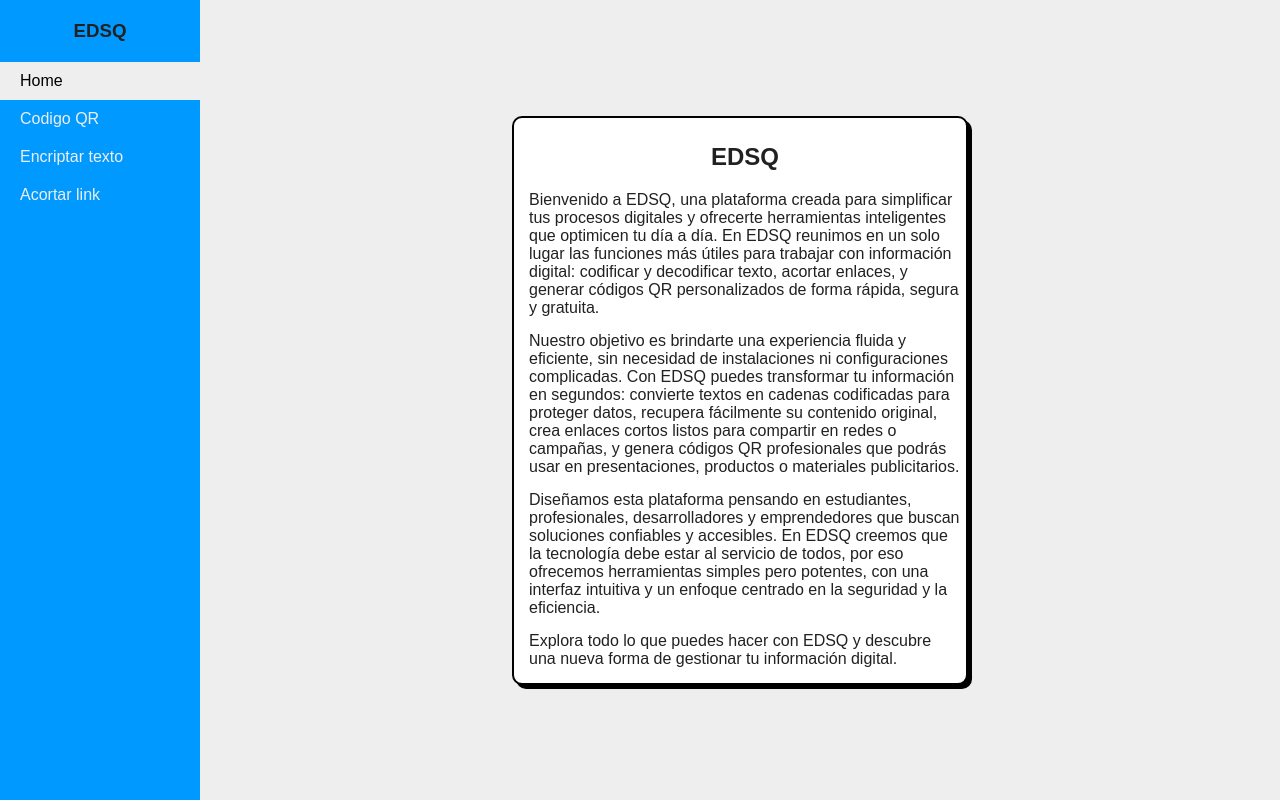
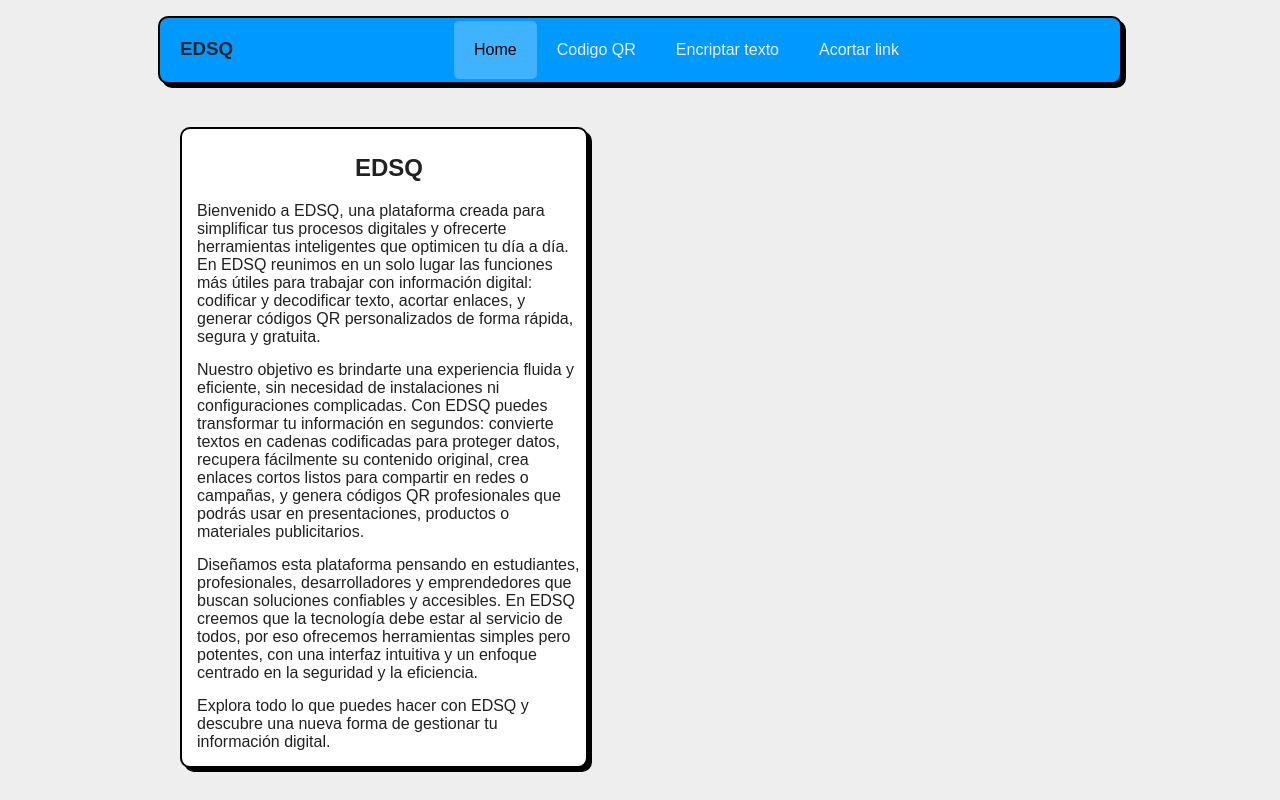
Before and after one commit to jhonatan-jaimes/front-crypt, a React (Vite) app: page / in a window 1280 px wide. Built offline with nearby package versions, Linux system fonts and the light colour scheme; no server answers.

Commit message:
Cambios pagina general

```diff
--- a/src/App.css
+++ b/src/App.css
@@ -1,5 +1,6 @@
 .containApp {
   width: 100%;
-  height: 100vh;
-  display: flex;
+  height: 98vh;
+  padding-top: 2vh;
+  background-color: #eee;
 }
--- a/src/assets/component/form/Form.module.css
+++ b/src/assets/component/form/Form.module.css
@@ -6,7 +6,7 @@
 }
 
 .contain {
-  width: 40%;
+  width: 50%;
   min-width: 240px;
   padding: 10px;
   border: 2px solid black;
--- a/src/assets/component/nav/Nav.module.css
+++ b/src/assets/component/nav/Nav.module.css
@@ -1,42 +1,44 @@
 .navContain {
-  width: 15vw;
-  min-width: 200px;
-  min-height: 100vh;
+  height: 8vh;
+  width: 75%;
   background-color: #09f;
+  display: flex;
+  margin: auto;
+  border: 2px solid black;
+  box-shadow: 4px 4px 0px black;
+  border-radius: 10px;
+}
+
+.navLinkCont {
+  display: flex;
+  margin: auto;
 }
 
 .linkNav {
   color: #eee;
-  padding-left: 20px;
   cursor: pointer;
-  padding-top: 10px;
-  padding-bottom: 10px;
+  padding: 20px;
   text-decoration: none;
-  display: block;
 }
 
 .linkNavSelect {
-  background-color: #eee;
   color: #000;
-  padding-left: 20px;
   cursor: pointer;
-  padding-top: 10px;
-  padding-bottom: 10px;
+  background-color: rgb(255, 255, 255, 25%);
+  border-radius: 5px;
+  padding: 20px;
   text-decoration: none;
-  display: block;
 }
 
 .linkNavSelect:hover {
-  background-color: #eee;
-  color: #09f;
+  color: #555;
 }
 
 .linkNav:hover {
-  background-color: #eee;
-  color: #000;
+  color: #555;
 }
 
 .tituloNav {
   padding: 20px;
-  text-align: center;
+  align-items: center;
 }
--- a/src/assets/component/nav/NavComponent.jsx
+++ b/src/assets/component/nav/NavComponent.jsx
@@ -20,7 +20,10 @@ const NavComponent = ({ tipo }) => {
   };
   return (
     <section className={styles.navContain}>
+      <div>
         <h1 className={styles.tituloNav}>EDSQ</h1>
+      </div>
+      <div className={styles.navLinkCont}>
         <LinkComponent
           to="/"
           name="Home"
@@ -45,6 +48,7 @@ const NavComponent = ({ tipo }) => {
           className={handleMode("shorter")}
           onClick={() => changeMode("shorter")}
         />
+      </div>
     </section>
   );
 };
--- a/src/assets/component/short-form/Short.module.css
+++ b/src/assets/component/short-form/Short.module.css
@@ -1,5 +1,5 @@
 .divForm {
-    width: 40%;
+    width: 50%;
     min-width: 240px;
     padding: 10px;
     border: 2px solid black;
--- a/src/assets/pages/crypto-page/Crypto.module.css
+++ b/src/assets/pages/crypto-page/Crypto.module.css
@@ -1,6 +1,7 @@
 .cryptoContain {
-  width: 85%;
-  height: 100vh;
+  margin-top: 10px;
+  width: 60%;
+  height: calc(90vh - 14px);
   align-content: center;
   background-color: #eee;
 }
--- a/src/assets/pages/home-page/Home.module.css
+++ b/src/assets/pages/home-page/Home.module.css
@@ -1,12 +1,13 @@
 .pageGeneral {
     background-color: #eeeeee;
-    width: 85%;
-    height: 100vh;
+    margin-top: 10px;
+    width: 60%;
+    height: calc(90vh - 14px);
     align-content: center;
 }
 
 .divParrafo {
-    width: 40%;
+    width: 50%;
     min-width: 240px;
     padding: 10px;
     border: 2px solid black;
--- a/src/assets/pages/qr-page/QrPage.module.css
+++ b/src/assets/pages/qr-page/QrPage.module.css
@@ -1,6 +1,7 @@
 .pageGeneral {
-    background-color: #eeeeee;
-    width: 85%;
-    height: 100vh;
+    background-color: #eee;
+    margin-top: 10px;
+    width: 60%;
+    height: calc(90vh - 14px);
     align-content: center;
 }
--- a/src/assets/pages/short-page/ShortPage.module.css
+++ b/src/assets/pages/short-page/ShortPage.module.css
@@ -1,6 +1,7 @@
 .divGeneral {
-    width: 85%;
-    height: 100vh;
+    margin-top: 10px;
+    width: 60%;
+    height: calc(90vh - 14px);
     background-color: #eee;
     align-content: center;
 }
```
Lines whose indentation alone changed are shown as unchanged.
